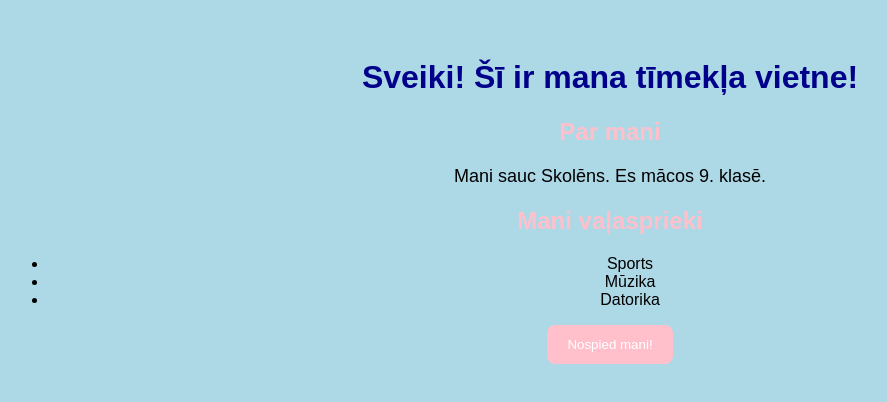
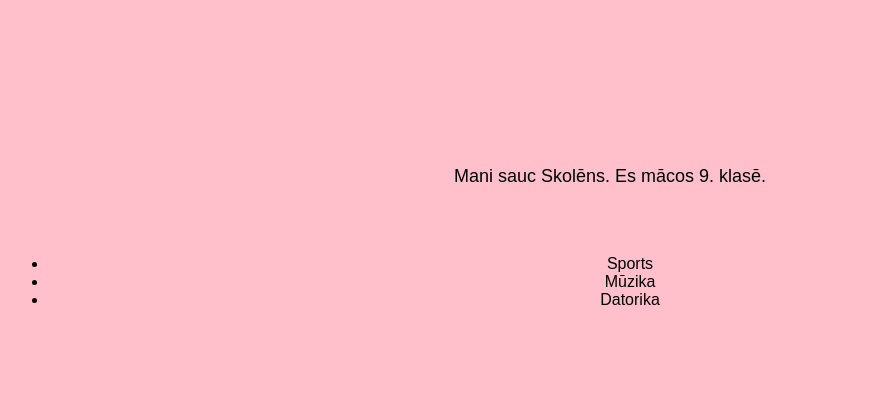
Before and after one commit to freimaneamanda69-a11y/Mana-pirm-vietne, a plain HTML site: page index.html in a window 1280 px wide. Shown: the whole page, without its empty margins (30-917 px from the left). Drawn offline with Linux system fonts and the light colour scheme.

Commit message:
Change background and text colors to pink

```diff
--- a/style.css
+++ b/style.css
@@ -1,11 +1,11 @@
 body {
-background-color: lightblue;
+background-color: pink;
 font-family: Arial, sans-serif;
 text-align: center;
 padding: 30px;
 }
 h1 {
-color: darkblue;
+color: pink;
 }
 
 h2 {
@@ -16,7 +16,7 @@ font-size: 18px;
 }
 button {
 background-color: pink;
-color: white;
+color: pink;
 padding: 12px 20px;
 border: none;
 border-radius: 8px;
```
